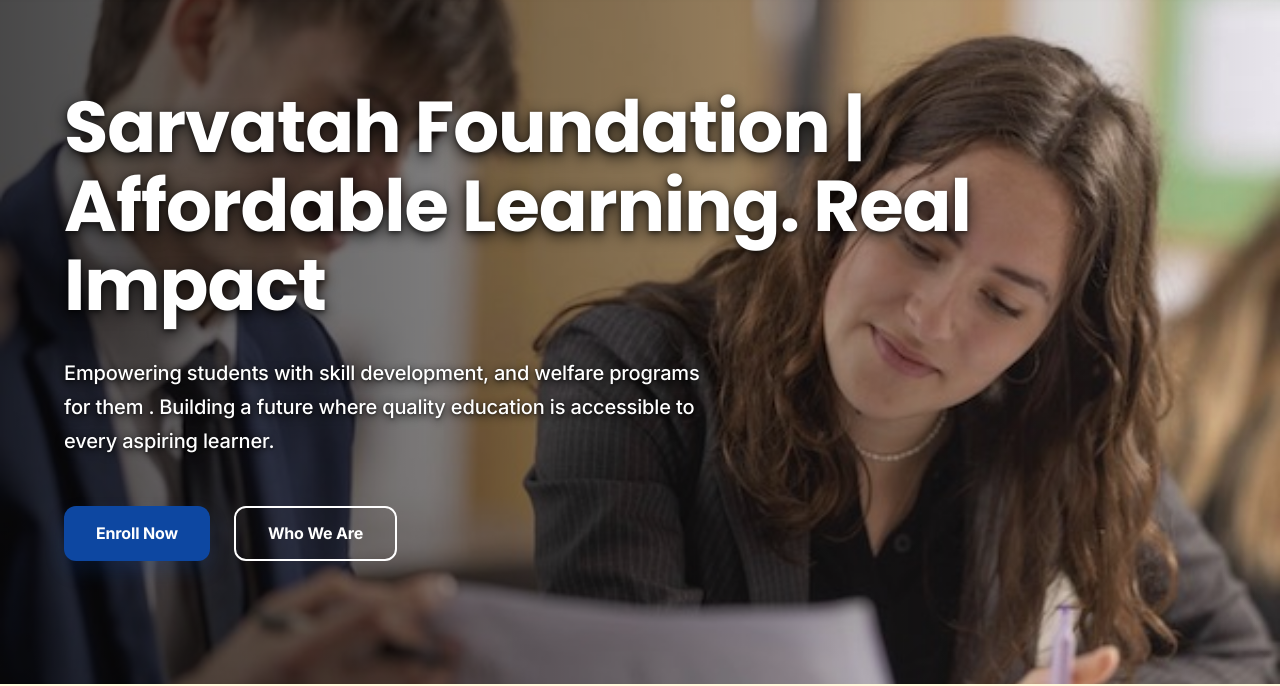
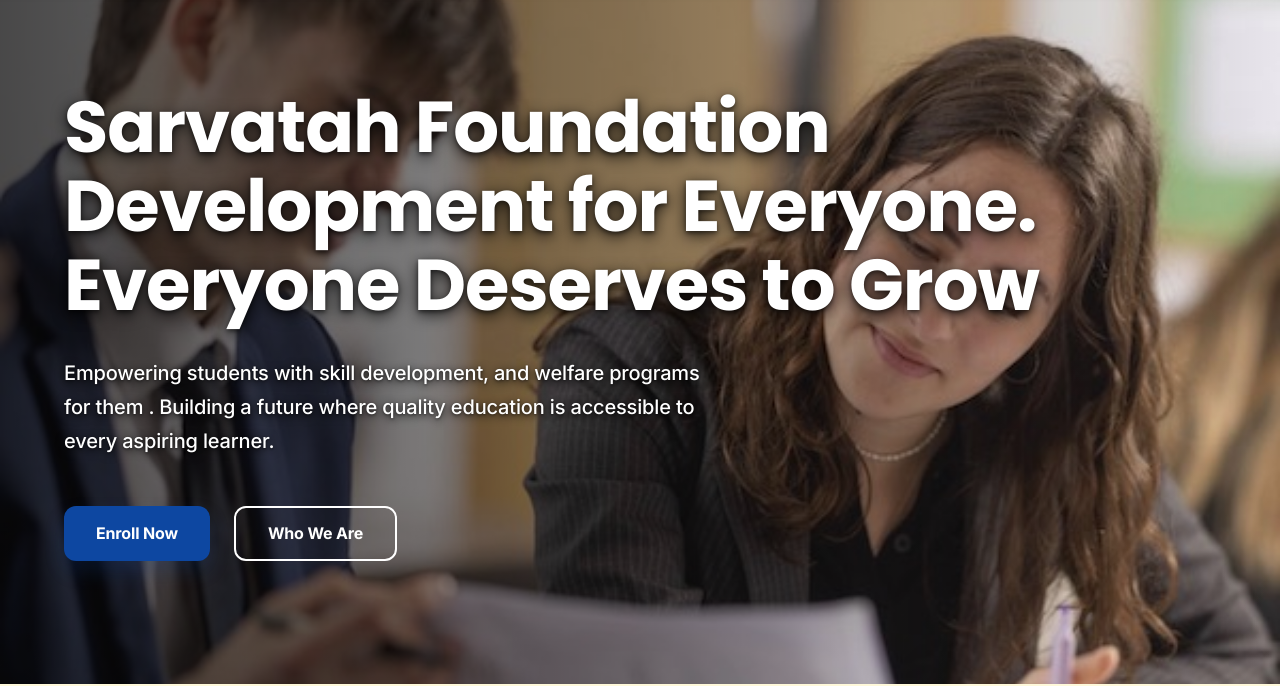
Before and after one commit to tejas140905/tejas140905.github.io, a website: page index.html in a window 1280 px wide. Shown: the part 116-802 px from the top of the page. Drawn offline with Linux system fonts and the light colour scheme.

Commit message:
Update hero H1 text and typing animation

```diff
--- a/index.html
+++ b/index.html
@@ -43,7 +43,7 @@
             <div class="hero-overlay"></div>
             <div class="container">
                 <div class="hero-content">
-                    <h1 id="typing-h1">Sarvatah Foundation | Affordable Learning. Real Impact.</h1>
+                    <h1 id="typing-h1">Sarvatah Foundation Development for Everyone. Everyone Deserves to Grow</h1>
                     <p class="hero-subtext">Empowering students with skill development, and welfare programs for them . Building a future where quality education is accessible to every aspiring learner.</p>
                     <div class="hero-actions">
                         <a href="https://wa.me/917219393556" target="_blank" class="btn btn-primary">Enroll Now</a>
--- a/script.js
+++ b/script.js
@@ -102,7 +102,7 @@
 
 // Typing Effect
 const typeEffect = () => {
-    const text = "Sarvatah Foundation | Affordable Learning. Real Impact.";
+    const text = "Sarvatah Foundation Development for Everyone. Everyone Deserves to Grow";
     const h1 = document.getElementById('typing-h1');
     let i = 0;
     let isDeleting = false;
```
